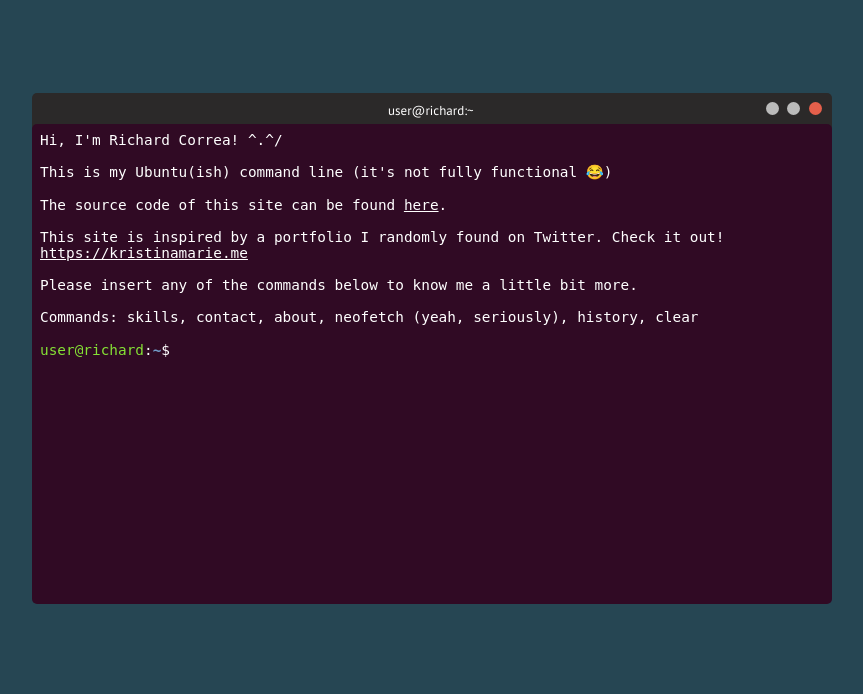
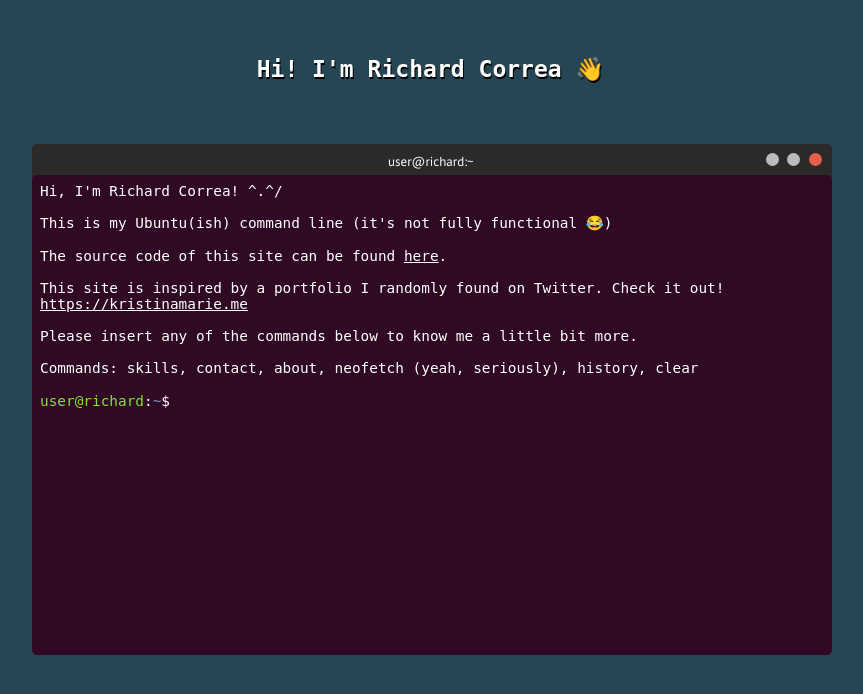
Before and after one commit to potchi23/portfolio, a Flask app: page / in a window 1280 px wide. Shown: the top 694 px of the page, without its empty margins (208-1071 px from the left). Run offline with Flask 2, Linux system fonts and the light colour scheme; some web fonts are replaced.

Commit message:
Typewriter!

```diff
--- a/static/styles/styles.css
+++ b/static/styles/styles.css
@@ -101,12 +101,45 @@ h1{
 
 .window .terminal .terminal-content .terminal-content-separator{
     color:#729CC8;
-    font-weight: bold;
 }
 
 .neofetch{
     font-family: "PT Mono";
     font-size: 0.9rem;
+}
+
+.typewriter{
+    display: block;
+    margin-left: auto;
+    margin-right: auto;
+    width:fit-content;
+    font-size: 80%;
+    padding:3rem;
+}
+
+.typewriter h1{
+    color: #fff;
+    overflow: hidden;
+    border-right: .15em solid orange;
+    white-space: nowrap;
+    margin: 0 auto;
+    text-shadow: 1px 2px black;
+
+    animation:
+    typing 3.5s steps(30, end),
+    blink-caret .5s step-end infinite;
+}
+
+/* The typing effect */
+@keyframes typing {
+    from { width: 0 }
+    to { width: 100% }
+}
+
+/* The typewriter cursor effect */
+@keyframes blink-caret {
+    from, to { border-color: transparent }
+    50% { border-color: orange }
 }
 
 @media screen and (max-width: 768px) {
--- a/templates/index.html
+++ b/templates/index.html
@@ -15,7 +15,9 @@
     </head>
 
     <body>
-        <h1></h1>
+        <div class="typewriter">
+            <h1><b>Hi! I'm Richard Correa</b> &#x1F44B;</h1>
+        </div>
 
         <div class='window'>
             <div class="window-head">
```
